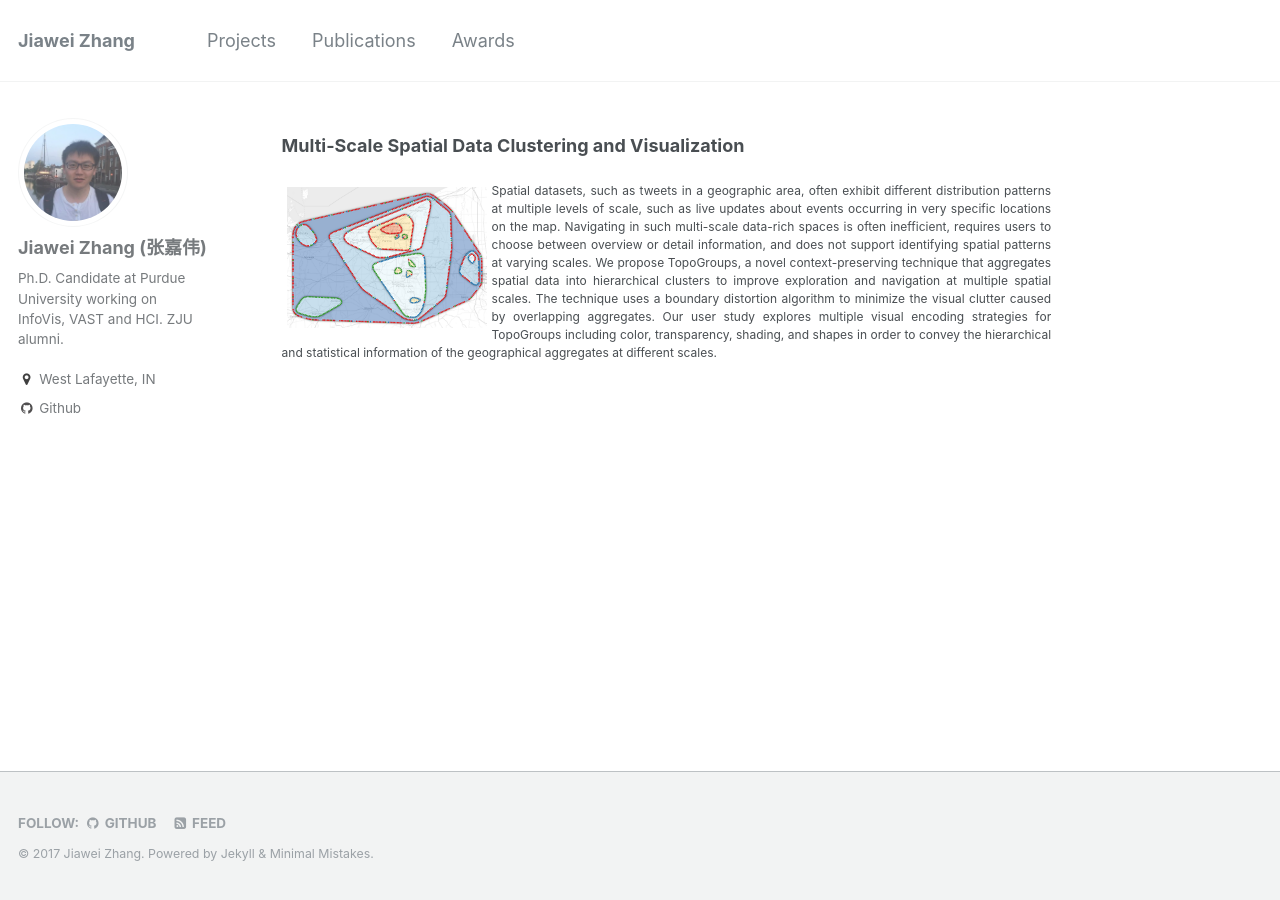
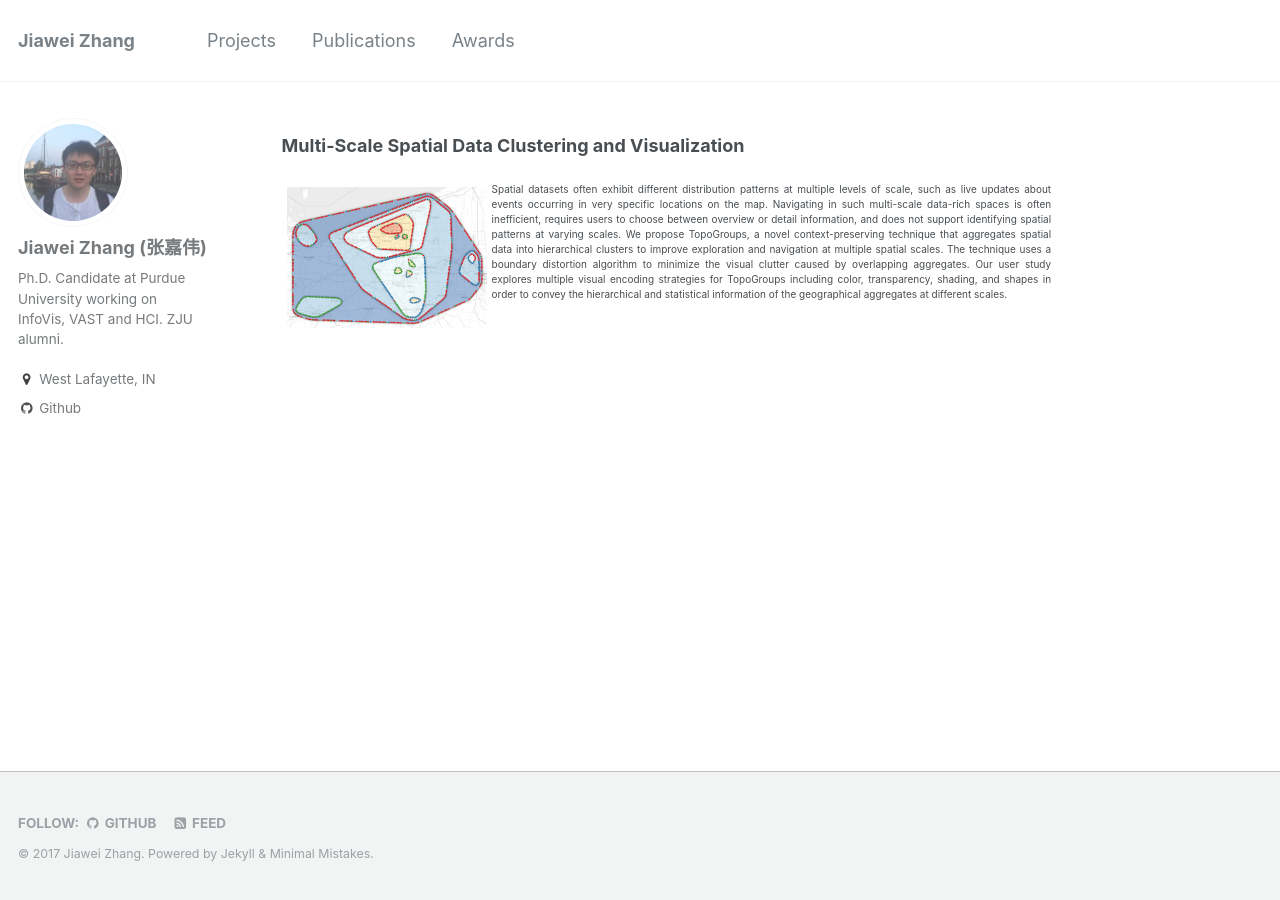
Before and after one commit to rivulet-zhang/rivulet-zhang.github.io, a Jekyll site: the page built from _pages/projects.md, in a window 1280 px wide. Built offline with Jekyll 4.4.1, drawn with Linux system fonts in a browser that asks for light colours.

Commit message:
initial commit

```diff
--- a/_pages/projects.md
+++ b/_pages/projects.md
@@ -12,4 +12,4 @@
 
 <img style="float: left; margin: 5px 5px 5px 5px;" src="/images/CHI17-teaser.png" width="200" />
 
-<p class="dsp">Spatial datasets, such as tweets in a geographic area, often exhibit different distribution patterns at multiple levels of scale, such as live updates about events occurring in very specific locations on the map. Navigating in such multi-scale data-rich spaces is often inefficient, requires users to choose between overview or detail information, and does not support identifying spatial patterns at varying scales. We propose TopoGroups, a novel context-preserving technique that aggregates spatial data into hierarchical clusters to improve exploration and navigation at multiple spatial scales. The technique uses a boundary distortion algorithm to minimize the visual clutter caused by overlapping aggregates. Our user study explores multiple visual encoding strategies for TopoGroups including color, transparency, shading, and shapes in order to convey the hierarchical and statistical information of the geographical aggregates at different scales.</p>
+<p class="dsp">Spatial datasets often exhibit different distribution patterns at multiple levels of scale, such as live updates about events occurring in very specific locations on the map. Navigating in such multi-scale data-rich spaces is often inefficient, requires users to choose between overview or detail information, and does not support identifying spatial patterns at varying scales. We propose TopoGroups, a novel context-preserving technique that aggregates spatial data into hierarchical clusters to improve exploration and navigation at multiple spatial scales. The technique uses a boundary distortion algorithm to minimize the visual clutter caused by overlapping aggregates. Our user study explores multiple visual encoding strategies for TopoGroups including color, transparency, shading, and shapes in order to convey the hierarchical and statistical information of the geographical aggregates at different scales.</p>
--- a/_sass/_page.scss
+++ b/_sass/_page.scss
@@ -60,7 +60,7 @@
   }
 
   p.dsp {
-    font-size: 12px; /* 16 is the default increase if you want it larger */
+    font-size: 10px;
     text-align: justify;
   }
 
```
